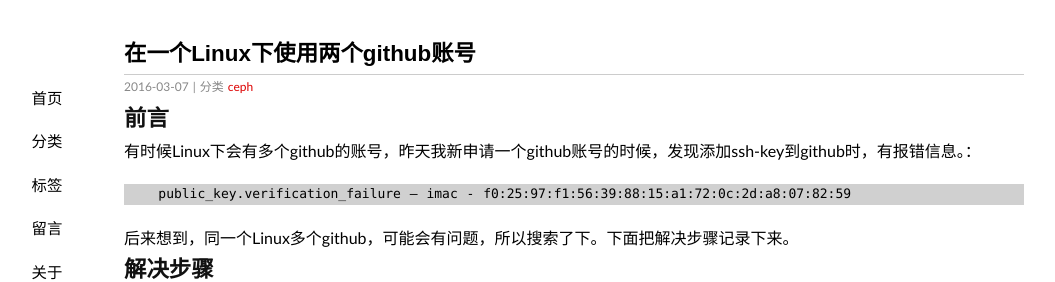
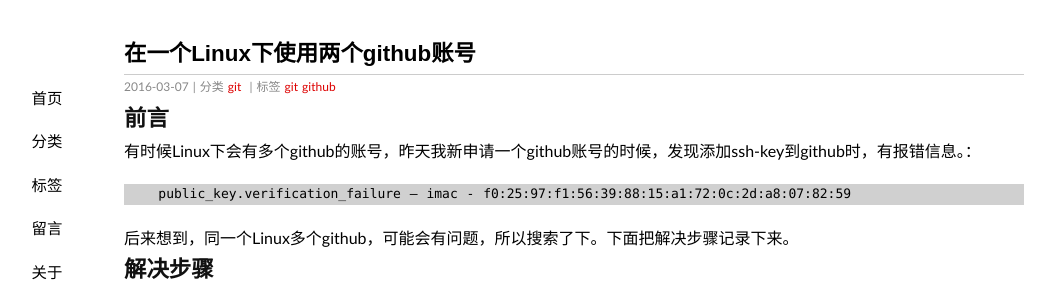
Before and after one commit to Bean-Li/Bean-Li.github.io, a Jekyll site: the page built from _posts/2016-03-07-multi-account-in-github.md, in a window 1280 px wide. Shown: the top 282 px of the page, without its empty margins (66-1121 px from the left). Built offline with Jekyll 4.4.1, drawn with Linux system fonts in a browser that asks for light colours; some web fonts are replaced; comment, search, counter and statistics services are not loaded.

Commit message:
FIX: change category and add tag

```diff
--- a/_posts/2016-03-07-multi-account-in-github.md
+++ b/_posts/2016-03-07-multi-account-in-github.md
@@ -2,7 +2,8 @@
 layout: post
 title: 在一个Linux下使用两个github账号
 date: 2016-03-07 13:12:40
-categories: ceph
+categories: git
+tag: git github
 ---
 
 前言
```
